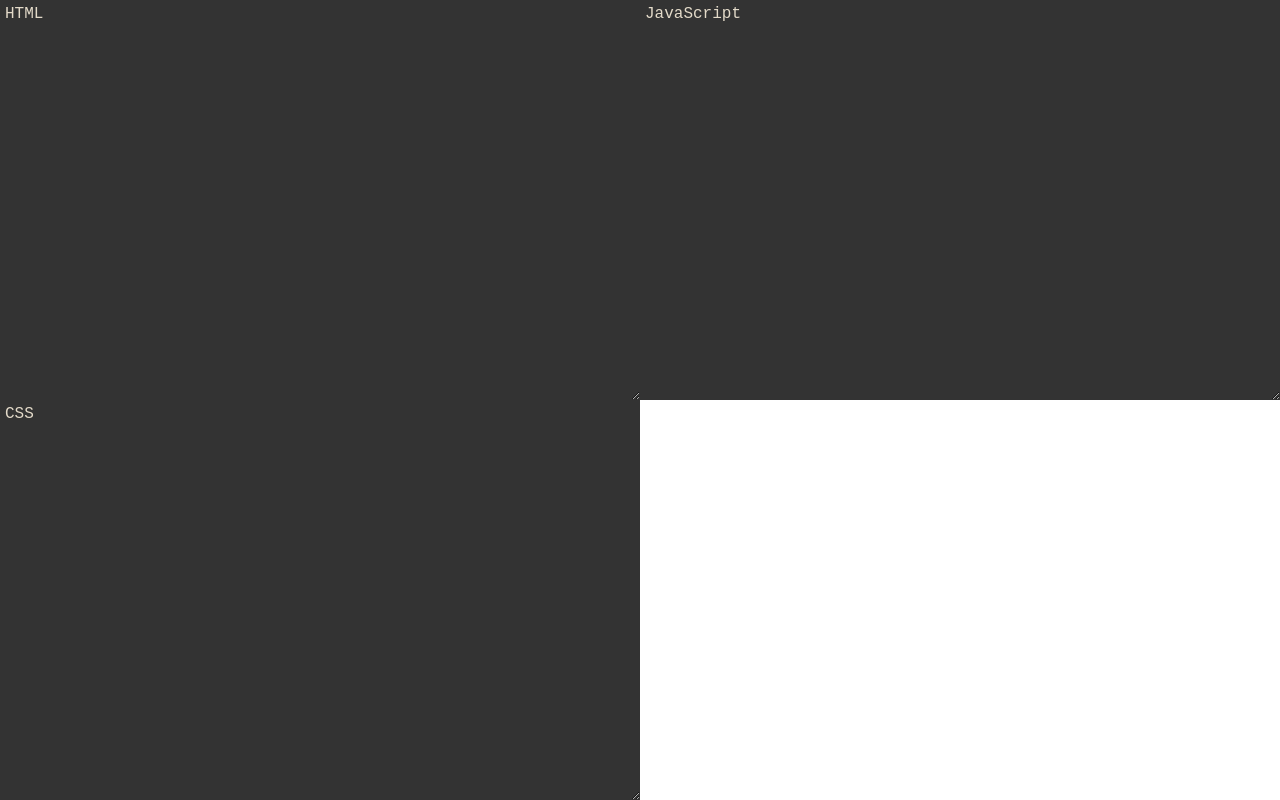
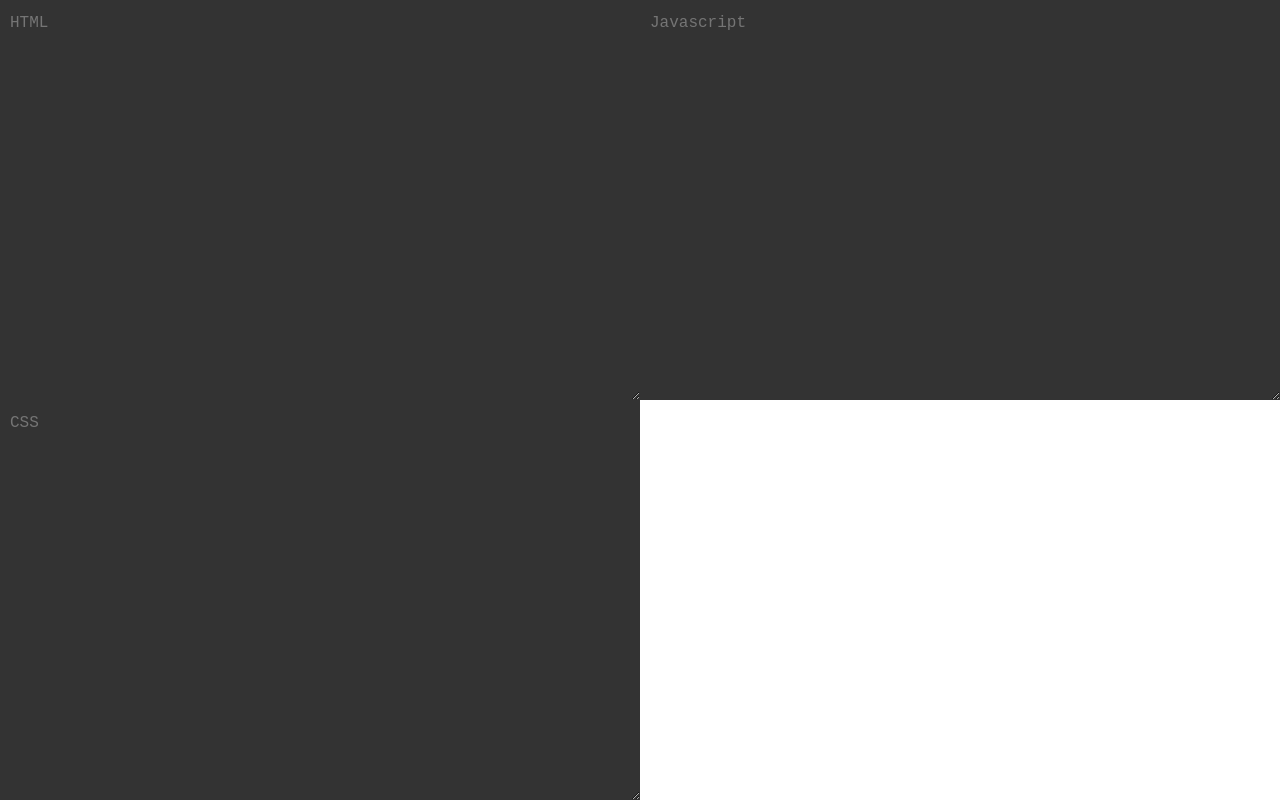
Before and after one commit to smaje99/playground-editor, a website built with Vite: page index.html in a window 1280 px wide. Built offline with nearby package versions, Linux system fonts and the light colour scheme.

Commit message:
Label to placeholder

```diff
--- a/index.html
+++ b/index.html
@@ -9,16 +9,13 @@
   <body>
     <section>
       <div>
-        <label for="html">HTML</label>
-        <textarea id="html"></textarea>
+        <textarea id="html" placeholder="HTML"></textarea>
       </div>
       <div>
-        <label for="js">JavaScript</label>
-        <textarea id="js"></textarea>
+        <textarea id="js" placeholder="Javascript"></textarea>
       </div>
       <div>
-        <label for="css">CSS</label>
-        <textarea id="css"></textarea>
+        <textarea id="css" placeholder="CSS"></textarea>
       </div>
       <iframe title="Playground"></iframe>
     </section>
--- a/style.css
+++ b/style.css
@@ -24,30 +24,25 @@ div {
   flex-direction: column;
 }
 
-label, textarea {
+textarea {
+  width: 100%;
+  height: 100%;
   background-color: #333;
   color: #E3DAC9;
   font-family: 'JetBrains Mono', monospace;
-}
-
-label {
-  font-size: 16px;
-  padding: 5px;
-}
-
-textarea {
-  width: 100%;
-  height: 100%;
   font-size: 14px;
   line-height: 1.69857143;
   border: 0;
-  padding-left: 5px;
+  padding: 10px;
 }
 
 textarea:focus {
   outline: 0;
 }
 
+textarea::placeholder {
+  font-size: 16px;
+}
 textarea::-webkit-scrollbar {
   width: 7px;
 }
```
